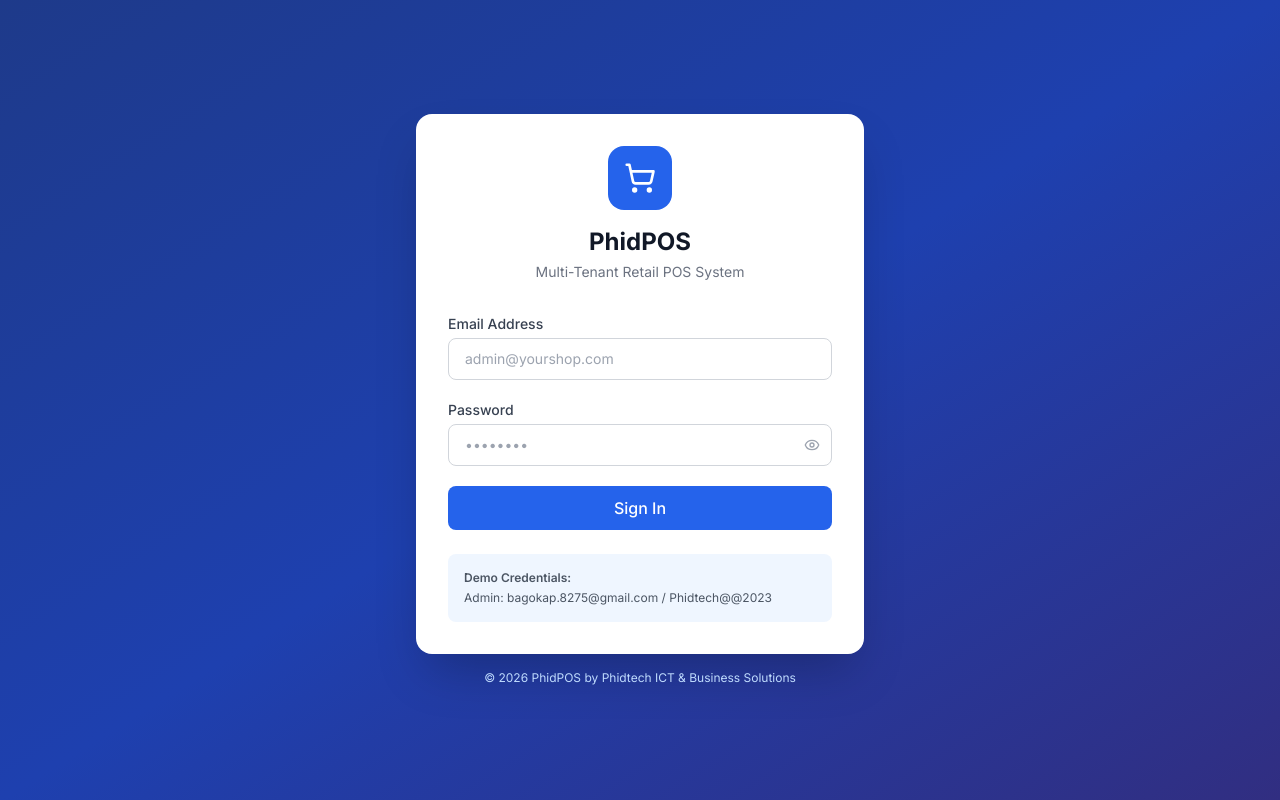
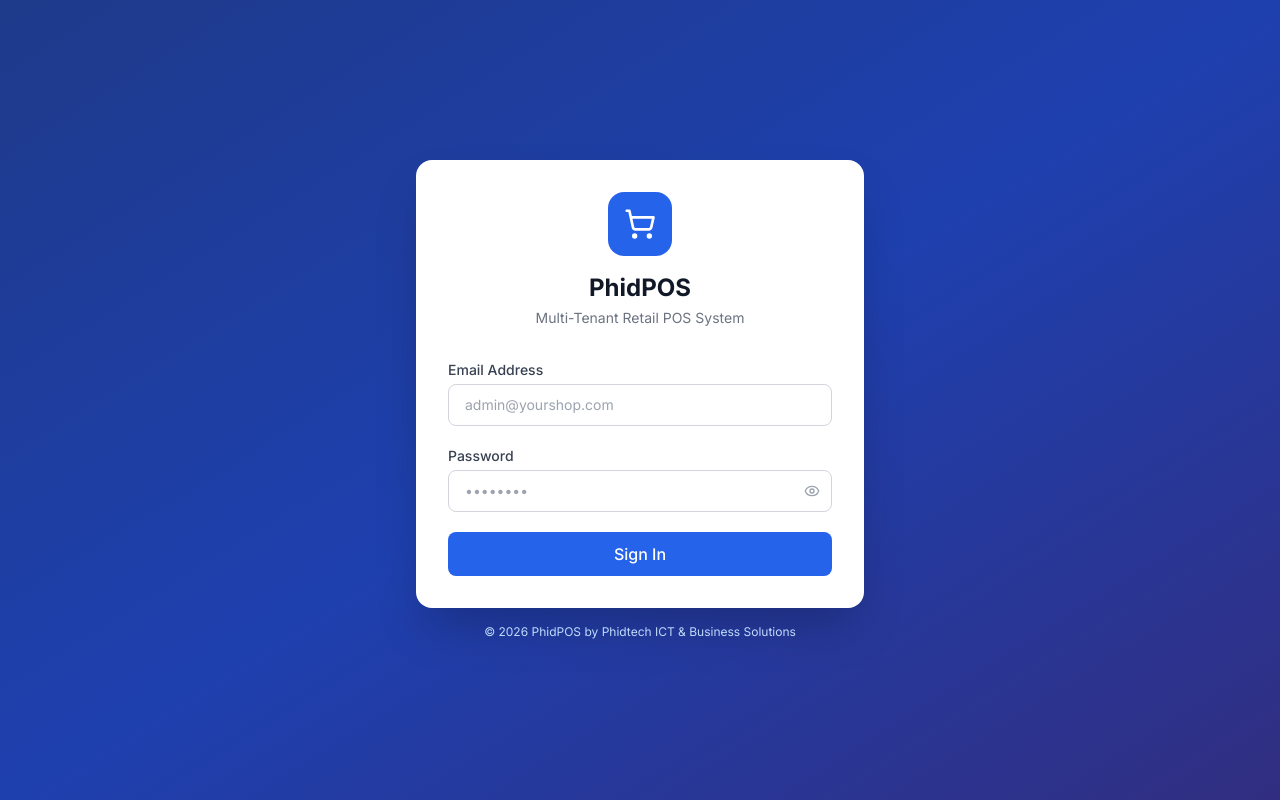
Before and after one commit to PHIDTECH/phidpos.co.tz, a Next.js app: page /login in a window 1280 px wide. Built offline with nearby package versions, Linux system fonts and the light colour scheme.

Commit message:
Fix dashboard crash guard, remove demo credentials from login

```diff
--- a/src/app/(dashboard)/dashboard/page.tsx
+++ b/src/app/(dashboard)/dashboard/page.tsx
@@ -59,6 +59,17 @@ export default function DashboardPage() {
         {Array.from({ length: 4 }).map((_, i) => (
           <div key={i} className="h-28 rounded-xl bg-muted animate-pulse" />
         ))}
+      </div>
+    );
+  }
+
+  if (!data) {
+    return (
+      <div className="p-6 flex items-center justify-center min-h-[400px]">
+        <div className="text-center">
+          <p className="text-muted-foreground text-sm">Failed to load dashboard data.</p>
+          <button onClick={load} className="mt-3 text-sm text-blue-600 hover:underline">Try again</button>
+        </div>
       </div>
     );
   }
--- a/src/app/login/page.tsx
+++ b/src/app/login/page.tsx
@@ -94,10 +94,6 @@ export default function LoginPage() {
             </button>
           </form>
 
-          <div className="mt-6 p-4 bg-blue-50 rounded-lg text-xs text-gray-600">
-            <p className="font-semibold mb-1">Demo Credentials:</p>
-            <p>Admin: bagokap.8275@gmail.com / Phidtech@@2023</p>
-          </div>
         </div>
         <p className="text-center text-blue-200 text-xs mt-4">
           © {new Date().getFullYear()} PhidPOS by Phidtech ICT & Business Solutions
```
